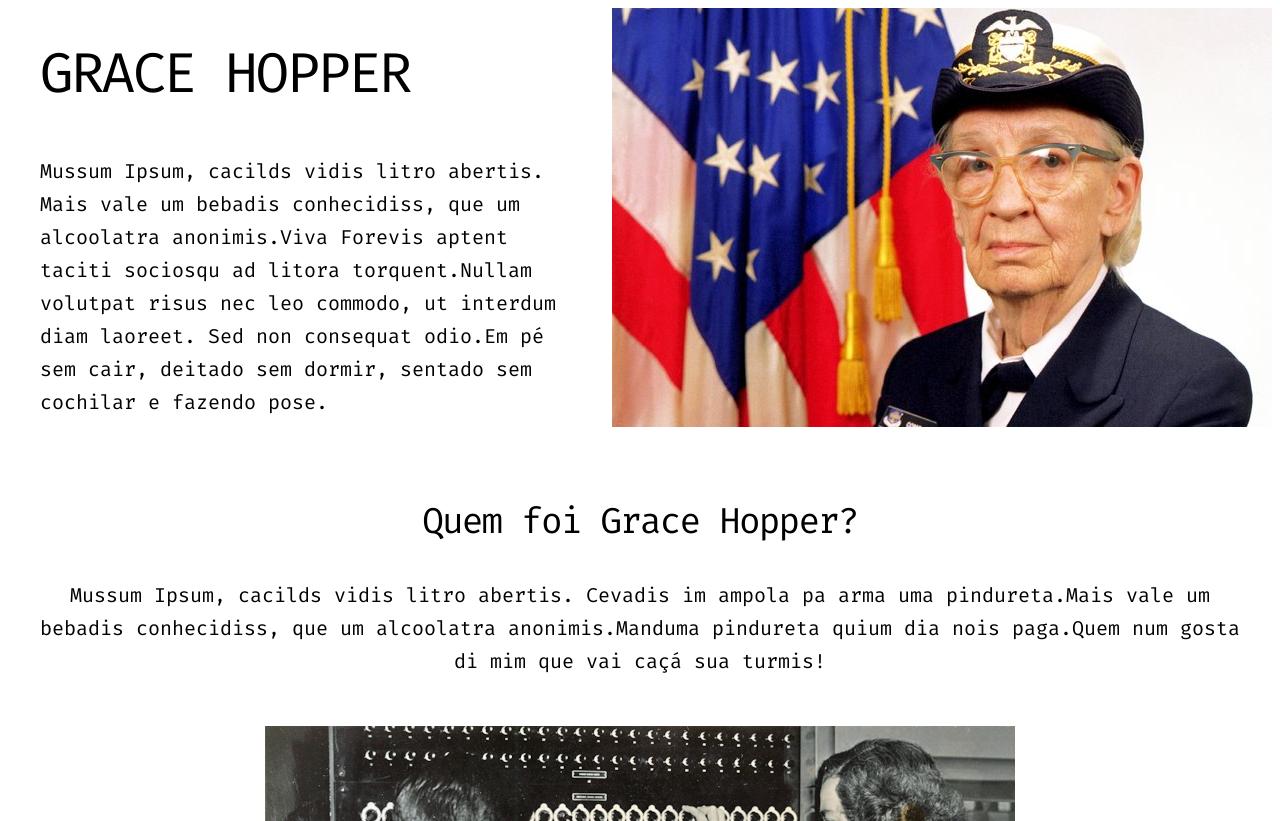
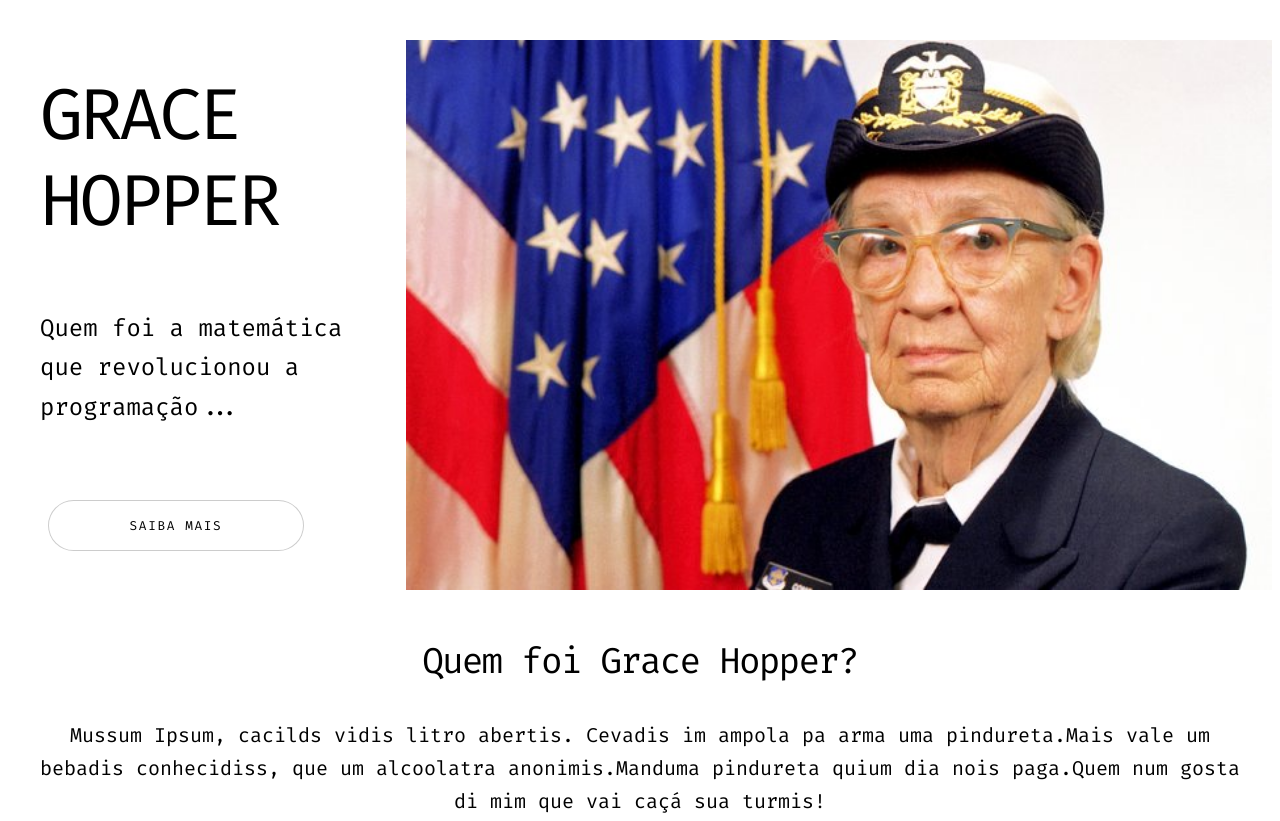
Before and after one commit to dayasouza/site-mulheres-tech, a plain HTML site: page index.html in a window 1280 px wide. Shown: the top 821 px of the page. Drawn offline with Linux system fonts and the light colour scheme.

Commit message:
Incluído botão de saiba mais na pagina principal e concertado o layout principal do site

```diff
--- a/index.html
+++ b/index.html
@@ -25,8 +25,14 @@
             <div class="conteudo">
                 <h1>GRACE HOPPER</h1>
                 <p class="texto-principal">
-                    Mussum Ipsum, cacilds vidis litro abertis. Mais vale um bebadis conhecidiss, que um alcoolatra anonimis.Viva Forevis aptent taciti sociosqu ad litora torquent.Nullam volutpat risus nec leo commodo, ut interdum diam laoreet. Sed non consequat odio.Em pé sem cair, deitado sem dormir, sentado sem cochilar e fazendo pose.
+                    Quem foi a matemática que revolucionou a programação... <br>
                 </p>
+
+                <ul>
+                    <li><a href="#first"> Saiba mais</a></li>
+
+                </ul>
+
             </div>
             <div class="imagem">
                 <img src="/image/grace-hopper-blog-da-engenharia-2.jpg" alt="foto de grace hopper com uniforme escolar em frente a bandeira dos estados unidos">
@@ -36,7 +42,7 @@
         <!--Segunda Divisão-->
 
         <section class="texto-centro">
-            <div class="conteudo">
+            <div id= "first" class="conteudo">
                 <h2>Quem foi Grace Hopper?</h2>
                 <p>
                     Mussum Ipsum, cacilds vidis litro abertis. Cevadis im ampola pa arma uma pindureta.Mais vale um bebadis conhecidiss, que um alcoolatra anonimis.Manduma pindureta quium dia nois paga.Quem num gosta di mim que vai caçá sua turmis!
--- a/style.css
+++ b/style.css
@@ -48,12 +48,22 @@ body {
 
 h1{
     color: #000000;
-    font-size: 3.5rem;
+    font-size: 4.5rem;
     line-height: 1.2;
     font-weight: 300;
     letter-spacing: -0.05em;
     display: block;
-    margin: 2rem 2rem 3rem 2rem;
+    margin: 4rem 2rem 4rem 2rem;
+}
+
+.texto-principal{
+    display: block;
+    margin-block-start: 1em;
+    margin-block-end: 1em;
+    margin-inline-start: 0px;
+    margin-inline-end: 0px;
+    font-size: 1.5rem;
+    margin: 2rem 2rem 3em 2rem
 }
 
 p {
@@ -63,11 +73,13 @@ p {
     margin-inline-start: 0px;
     margin-inline-end: 0px;
     font-size: 1.25rem;
-    margin: 2rem 2rem 3rem 2rem
+    margin: 2rem 2rem 3em 2rem
+}
+ul{
+    list-style: none;
 }
 
-
-.secao-principal.imagem.img{
+.secao-principal.imagem img{
     object-position: right;
     object-fit: cover;
     display: block;
@@ -76,11 +88,6 @@ p {
     left: 0;
     width: 100%;
     height: 100%;
-    border-radius: 0;
-    flex-shrink: 0;
-    border-radius: 0;
-    width: 50%;
-    flex-grow: 0;
 
 }
 
@@ -88,6 +95,12 @@ p {
     border: 0;
     display: inline-block;
     position: relative;
+}
+
+img{
+    padding-top: 2rem;
+    height: 550px;
+
 }
 
 
@@ -108,3 +121,40 @@ h2{
     margin-inline-end: 0px;
 
 }
+
+a{
+    margin: 0 0 2rem 0rem;
+    min-width: 14em;
+    font-size: 0.8rem;
+    height: 4em;
+    line-height: 4em;
+    border-radius: 4em;
+    padding: 0 3em;
+    background-color: transparent;
+    box-shadow: inset 0 0 0 1px rgba(0, 0, 0, 0.2);
+    color: #000000 !important;
+    border: 0;
+    cursor: pointer;
+    display: inline-block;
+    font-weight: 400;
+    letter-spacing: 0.125em;
+    text-align: center;
+    text-decoration: none;
+    text-transform: uppercase;
+    white-space: nowrap;
+    max-width: 20rem;
+    text-overflow: ellipsis;
+    overflow: hidden;
+    transition: background-color 0.2s ease-in-out, box-shadow 0.2s ease-in-out, color 0.2s ease-in-out;
+}
+
+a:hover{
+    box-shadow: inset 0 0 0 1px #47D3E5;
+    color: #47D3E5 !important;
+    border-radius: 4em solid #47d3e5;
+}
+a:active{
+    background-color: rgba(71, 211, 229, 0.2);
+    box-shadow: inset 0 0 0 1px #47D3E5;
+    color: #47D3E5 !important;
+}
```
